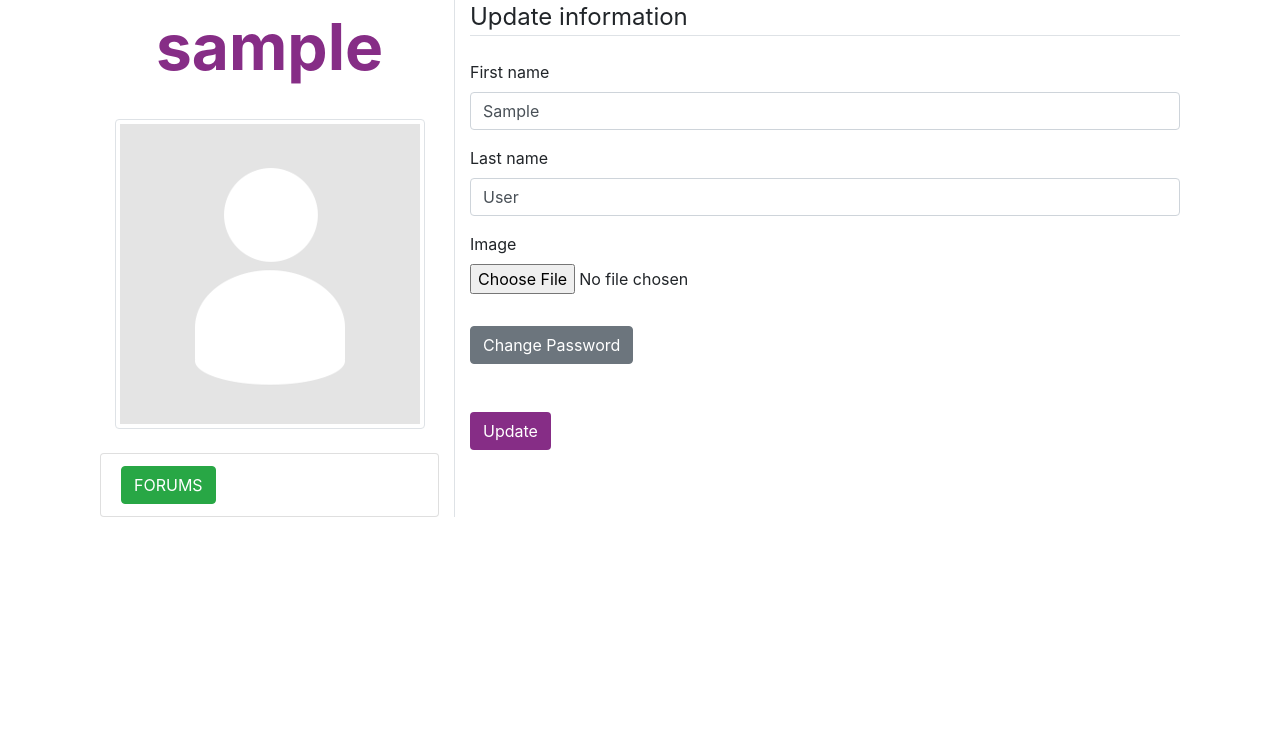
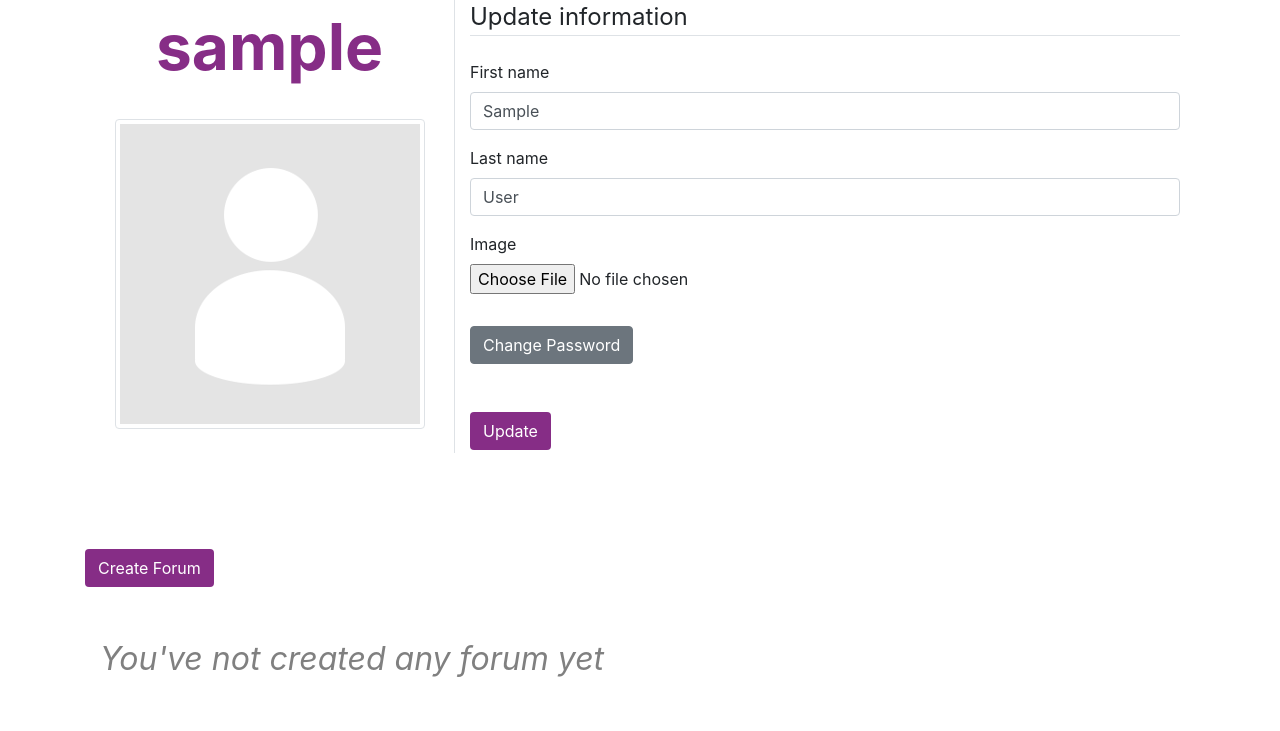
Before and after one commit to Eldfly/GameTag, a Django app: page /profile/ in a window 1280 px wide. Shown: the part 113-844 px from the top of the page. Before the commit the page ends 630 px from the top, so only its background shows below. Run offline with Django 3.2, Linux system fonts and the light colour scheme; the visitor is signed in with stand-in values (Sample User, id 1); data that the repository does not hold is empty; some libraries are stand-ins or nearby versions.

Commit message:
edit topic, edit forum , changed topic_slug to topic_id since slug is not unique

```diff
--- a/forums/forms.py
+++ b/forums/forms.py
@@ -3,7 +3,7 @@ from .models import Forum, Topic, Thread, Post
 
 
 
-class NewForumForm(forms.ModelForm):
+class CreateForumForm(forms.ModelForm):
 
     class Meta:
         model = Forum
--- a/forums/urls.py
+++ b/forums/urls.py
@@ -9,10 +9,10 @@ urlpatterns = [
     #path('', views.index_view, name='index'),
     path('', views.ForumListView.as_view(), name='index'),
 
-    path('forums/user_forums/', views.user_forums, name='user_forums'),
+    #path('forums/user_forums/', views.user_forums, name='user_forums'),
 
     #url for creating a new forum
-    path('forums/new_forum/', views.new_forum, name='new_forum'),
+    path('forums/create_forum/', views.create_forum, name='create_forum'),
 
     #url for edit a forum
     path('forums/user_forums/<slug:slug>/edit_forum/', views.ForumUpdateView.as_view(), name='edit_forum'),
@@ -33,10 +33,10 @@ urlpatterns = [
     path('forum/<slug:forum_slug>/new_topic/', views.new_topic, name='new_topic'),
 
     #url for showing all threads in a forum topic
-    path('forum/<slug:forum_slug>/topic/<slug:topic_slug>/threads/', views.ThreadListView.as_view(), name='topic_threads'),
+    path('forum/<slug:forum_slug>/topic/<int:topic_id>/threads/', views.ThreadListView.as_view(), name='topic_threads'),
 
     #url for creating a new thread in a forum topic
-    path('forum/<slug:forum_slug>/topic/<slug:topic_slug>/new_thread/', views.new_thread, name='new_thread'),
+    path('forum/<slug:forum_slug>/topic/<int:topic_id>/new_thread/', views.new_thread, name='new_thread'),
 
     #url for showing all posts for a thread in a specific fourm
     path('forum/<slug:forum_slug>/topic/<slug:topic_slug>/threads/<int:thread_id>', views.PostListView.as_view(), name='thread_posts'),
--- a/templates/forums/forum_confirm_delete.html
+++ b/templates/forums/forum_confirm_delete.html
@@ -13,7 +13,7 @@
     <div class="delete_topic mt-5">
       <form method="post">{% csrf_token %}
           <button type="submit" class="btn btn-danger">DELETE FORUM</button>
-          <a class="btn btn-secondary" href="{% url 'user_forums' %}" role="button">CANCEL</a>
+          <a class="btn btn-secondary" href="{% url 'profile' %}" role="button">CANCEL</a>
       </form>
     </div>
 </div>
--- a/templates/forums/new_thread.html
+++ b/templates/forums/new_thread.html
@@ -9,7 +9,7 @@
   <ol class="breadcrumb my-4">
     <li class="breadcrumb-item"><a class="forum" href="{% url 'home' %}">Forums</a></li>
     <li class="breadcrumb-item"><a class="forum" href="{% url 'forum_topic' topic.forum.slug %}">{{ topic.forum.name }}</a></li>
-    <li class="breadcrumb-item"><a class="forum" href="{% url 'topic_threads' topic.forum.slug topic.slug %}">{{ topic.name }}</a></li>
+    <li class="breadcrumb-item"><a class="forum" href="{% url 'topic_threads' topic.forum.slug topic.id %}">{{ topic.name }}</a></li>
     <li class="breadcrumb-item active">New thread</li>
   </ol>
 
--- a/templates/forums/threads.html
+++ b/templates/forums/threads.html
@@ -18,7 +18,7 @@
   </ol>
 {% if user.is_authenticated %}
   <div class="mb-4">
-    <a href="{% url 'new_thread' topic.forum.slug topic.slug %}" class="btn btn-gameTag">New thread</a>
+    <a href="{% url 'new_thread' topic.forum.slug topic.id %}" class="btn btn-gameTag">New thread</a>
   </div>
 {% endif %}
 
--- a/templates/forums/topics.html
+++ b/templates/forums/topics.html
@@ -35,7 +35,7 @@
         <div class="post__body">
         {% for topic in topics %}
         <!-- URL for all threads in a topic -->
-        {% url 'topic_threads' topic.forum.slug topic.slug as threads_url %}
+        {% url 'topic_threads' topic.forum.slug topic.id as threads_url %}
           <div class="post__items row">
             <div class="post__section__left col-6">
               <div class="post__item">
--- a/templates/index.html
+++ b/templates/index.html
@@ -6,11 +6,13 @@
 {% block content %}
 <div class="container">
       {% if user.is_authenticated %}
+      <div class="mt-5">
           <form method="GET" class="mb-4" novalidate>
             {% csrf_token %}
             {{searchForum.form|crispy}}
             <button type="submit" class="btn btn-gameTag">Search</button>
           </form>
+      </div>
       {% else %}
           <div class="container pt-5">
               <div class="mb-4">
--- a/templates/users/profile.html
+++ b/templates/users/profile.html
@@ -11,11 +11,7 @@
             </div>
             <div class="center mb-4">
               <img src="{{ user.profile.profile_pic.url  }}" alt="profile_pic" class="img-thumbnail">
-
             </div>
-            <ul class="list-group">
-              <li class="list-group-item"><a class="btn btn-success" href="{% url 'user_forums' %}">FORUMS</a></li>
-            </ul>
 
           </div>
           <div class="col-8" style="background-color:white">
@@ -30,9 +26,82 @@
                 <a href="{% url 'password_change' %}" class="btn btn-secondary">Change Password</a>
               </div>
               <button type="submit" class="btn btn-gameTag">Update</button>
-
             </form>
           </div>
+      </div>
+      <div class="row mt-5 mb-5">
+
+        <div class="mb-4 mt-5">
+          <a href="{% url 'create_forum' %}" class="btn btn-gameTag">Create Forum</a>
+        </div>
+
+        <div class="container">
+
+          {% if not forums %}
+          <div class="mt-4">
+          <i style="color:grey; font-size:2rem">You've not created any forum yet</i>
+          </div>
+          {% else %}
+            <div class="posts">
+                <div class="post__head row">
+                    <div class="post__head1 col-4">Forum</div>
+                    <div class="post__head1 col-2">Published</div>
+                    <div class="post__head2 col-2">Topics</div>
+                    <div class="post__head3 col-2">Activity</div>
+                    <div class="post__head4 col-2">Delete</div>
+                </div>
+
+                <div class="post__body">
+                {% for forum in forums %}
+                    <div class="post__items row">
+                          <div class="post__section__left col-6">
+                            <div class="post__item">
+                              <div class="post__content row">
+                                <div class="col-6">
+                                  <a class="forum" href="{% url 'forum_topic' forum.slug %}">{{ forum.name }}</a>
+                                  <small class="text-muted d-block">{{ forum.desc }}</small>
+                                </div>
+                                <div class="col-2 mt-2">
+                                    <a href="{% url 'edit_forum' forum.slug %}" class="forum"><i class="large material-icons">settings</i></a>
+                                </div>
+                                {% if forum.published %}
+                                <div class="col-2 mt-2">
+                                    <i class="pl-4 large material-icons" style="color:green; font-weight:bold">check</i>
+                                </div>
+                                {% endif %}
+
+                              </div>
+                            </div>
+
+                          </div>
+                          <div class="post__section__right col-6">
+                            <div class="row">
+                              <div class="posts__topics col-4">
+                                {{ forum.topics.count }}
+                              </div>
+                              <div class="posts__activity col-4">
+                                {% with post=forum.get_last_post %}
+                                <small>
+                                  <a class="forum" href="#">
+                                  {{ post.created_at }}
+                                  </a>
+                                </small>
+                                {% endwith %}
+                              </div>
+                              <div class="posts__users col-4">
+                                <div class="col-1">
+                                    <a href="{% url 'delete_forum' forum.slug  %}" class="icon_delete"><i class="large material-icons" style="font-size:2rem; color:red">delete</i></a>
+                                </div>
+                              </div>
+
+                            </div>
+                          </div>
+                  </div>
+              {% endfor %}
+              </div>
+            </div>
+            {% endif %}
+        </div><!-- End container for forums -->
       </div>
     </div>
   {% else %}
--- a/users/views.py
+++ b/users/views.py
@@ -51,9 +51,12 @@ def profile(request):
         u_form = UserUpdateForm(instance=request.user)
         p_form = ProfileUpdateForm(instance=request.user.profile)
 
+    forums = Forum.objects.filter(owner=request.user)
+
     context = {
         'u_form': u_form,
-        'p_form': p_form
+        'p_form': p_form,
+        'forums': forums,
 
     }
     return render(request, 'users/profile.html', context)
```
Also changed, not shown: forums/views.py (+28 -29 lines), templates/forums/create_forum.html (renamed from templates/forums/new_forum.html, +9 -1 lines), templates/forums/edit_forum.html (+14 -5 lines), templates/forums/edit_topic.html (+7 -2 lines), templates/forums/new_topic.html (+8 -5 lines).
